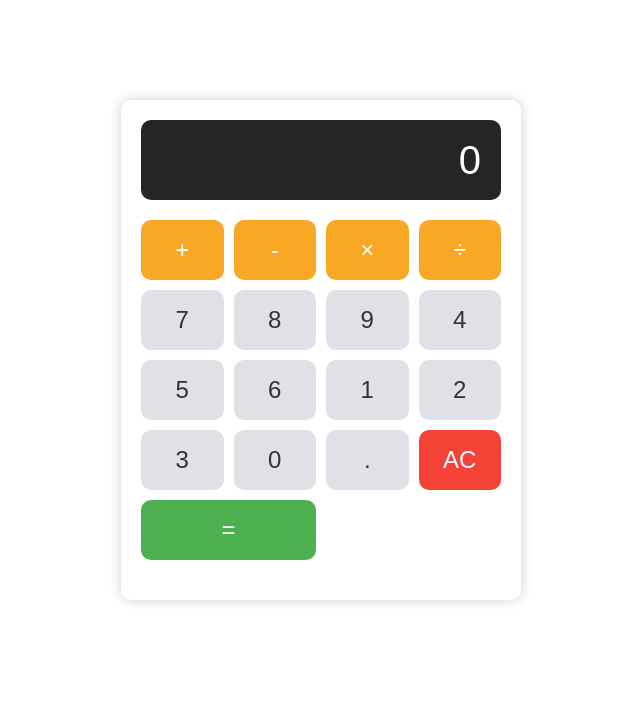
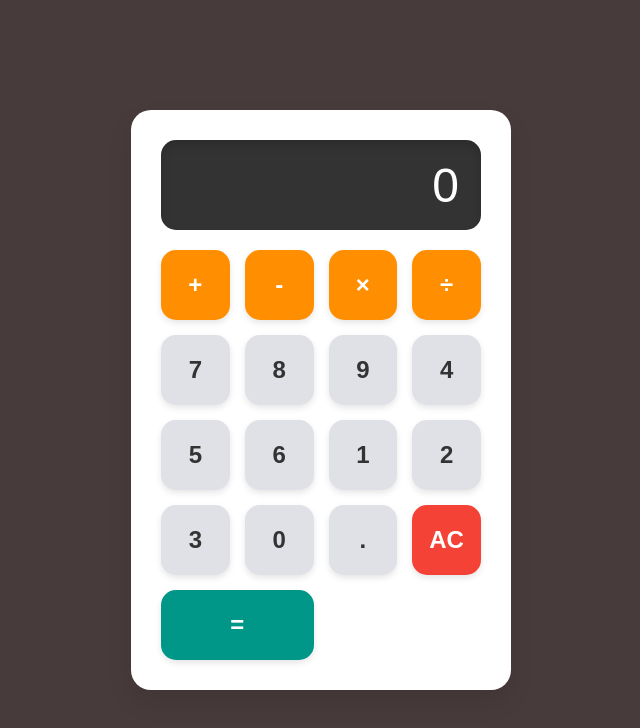
Before and after one commit to Bayababs/Simple-Calculator, a plain HTML site: page index.html in a window 1280 px wide. Shown: the whole page, without its empty margins (319-959 px from the left). Drawn offline with Linux system fonts and the light colour scheme.

Commit message:
Update styles.css

```diff
--- a/styles.css
+++ b/styles.css
@@ -1,78 +1,135 @@
 * {
     box-sizing: border-box;
+    margin: 0;
+    padding: 0;
 }
 
 body {
-    font-family: 'Arial', sans-serif;
+    font-family: 'Roboto', sans-serif;
+    background: #483b3b;
+    display: flex;
+    justify-content: center;
+    align-items: center;
+    height: 100vh;
+    color: #333;
+    margin: 0;
 }
 
 .calculator {
-    width: 400px;
-    height: 500px;
-    margin: 100px auto;
-    padding: 20px;
-    border-radius: 10px;
-    box-shadow: 0px 0px 12px rgba(0, 0, 0, 0.2);
+    width: 380px;
+    padding: 30px;
+    border-radius: 20px;
+    background: #ffffff;
+    box-shadow: 0 12px 24px rgba(0, 0, 0, 0.1);
+    transition: transform 0.3s ease, box-shadow 0.3s ease;
+}
+
+.calculator:hover {
+    transform: translateY(-10px);
+    box-shadow: 0 15px 30px rgba(0, 0, 0, 0.2);
 }
 
 .calculator-screen {
     width: 100%;
-    height: 80px;
+    height: 90px;
     border: none;
-    background-color: #252525;
-    color: white;
+    background: #333;
+    color: #fff;
     text-align: right;
     padding: 20px;
-    font-size: 2.5rem;
-    border-radius: 10px;
+    font-size: 3rem;
+    border-radius: 15px;
     margin-bottom: 20px;
+    box-shadow: inset 0 5px 10px rgba(0, 0, 0, 0.15);
+    letter-spacing: 2px;
 }
 
 .calculator-keys {
     display: grid;
     grid-template-columns: repeat(4, 1fr);
-    gap: 10px;
+    gap: 15px;
 }
 
 button {
-    height: 60px;
+    height: 70px;
     border: none;
-    border-radius: 10px;
+    border-radius: 15px;
     font-size: 1.5rem;
-    background-color: #e0e1e6;
+    font-weight: 600;
+    background: #e0e1e6;
     color: #333;
     cursor: pointer;
-    transition: background-color 0.2s;
+    transition: all 0.2s ease-in-out;
+    box-shadow: 0 3px 6px rgba(0, 0, 0, 0.1);
+    text-align: center;
+}
+
+button:focus {
+    outline: none;
 }
 
 button:hover {
-    background-color: #d4d5d9;
+    background: #c5cae9;
+    box-shadow: 0 5px 15px rgba(0, 0, 0, 0.1);
+    transform: translateY(-3px);
 }
 
 button.operator {
-    background-color: #f9a825;
-    color: white;
+    background: #ff8f00;
+    color: #fff;
+    box-shadow: 0 3px 6px rgba(0, 0, 0, 0.1);
 }
 
 button.operator:hover {
-    background-color: #f57c00;
+    background: #ff6f00;
+    transform: scale(1.1);
 }
 
 button.equal-sign {
-    background-color: #4caf50;
+    background: #009688;
     color: white;
     grid-column: span 2;
+    box-shadow: 0 3px 6px rgba(0, 0, 0, 0.1);
 }
 
 button.equal-sign:hover {
-    background-color: #388e3c;
+    background: #00796b;
+    transform: scale(1.1);
 }
 
 button.all-clear {
-    background-color: #f44336;
+    background: #f44336;
     color: white;
+    box-shadow: 0 3px 6px rgba(0, 0, 0, 0.1);
 }
 
 button.all-clear:hover {
-    background-color: #d32f2f;
+    background: #d32f2f;
+    transform: scale(1.1);
 }
+
+button.decimal {
+    background: #e0e1e6;
+    color: #333;
+}
+
+button.decimal:hover {
+    background: #c5cae9;
+}
+
+@media (max-width: 480px) {
+    .calculator {
+        width: 90%;
+        padding: 20px;
+    }
+
+    .calculator-screen {
+        height: 80px;
+        font-size: 2.5rem;
+    }
+
+    button {
+        height: 60px;
+        font-size: 1.3rem;
+    }
+}
```
